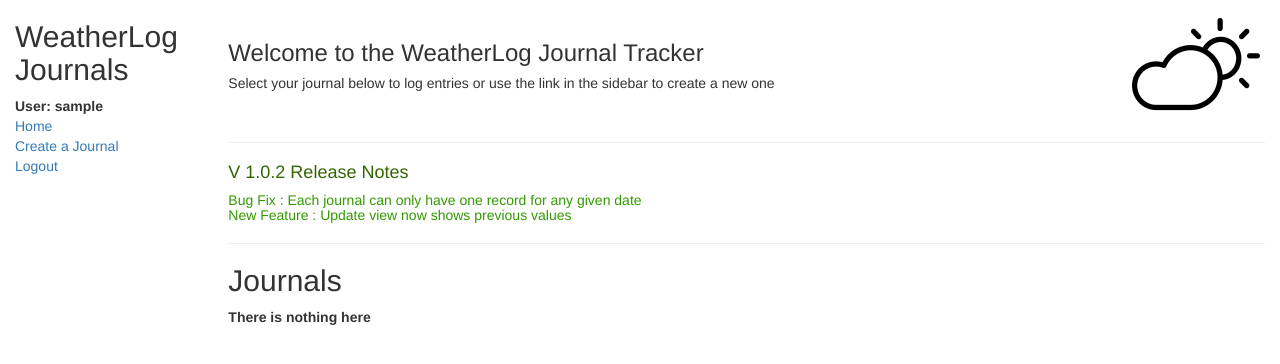
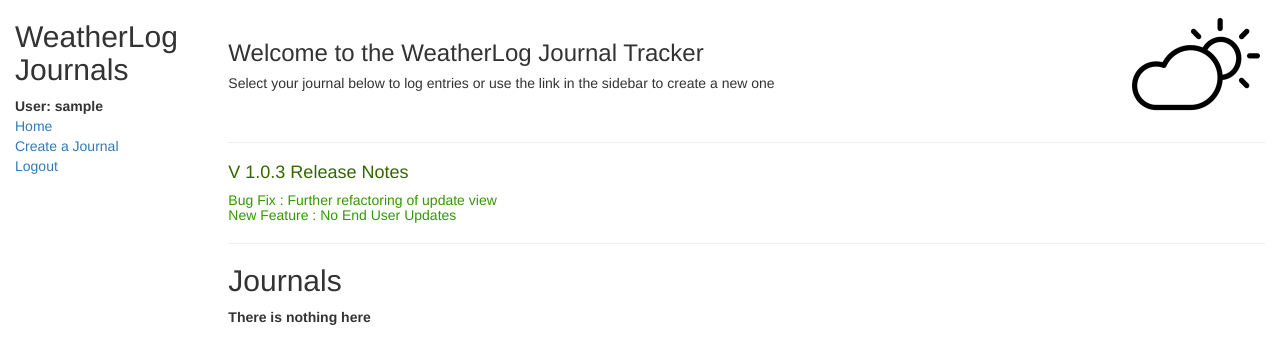
Before and after one commit to Cjhosu/Weatherlogger, a Django app: page /tracker/ in a window 1280 px wide. Shown: the top 364 px of the page. Run offline with Django 3.2, Linux system fonts and the light colour scheme; the visitor is signed in with stand-in values (Sample User, id 1); data that the repository does not hold is empty; some libraries are stand-ins or nearby versions.

Commit message:
Publish new release notes

```diff
--- a/tracker/templates/index.html
+++ b/tracker/templates/index.html
@@ -5,9 +5,9 @@
 <h5> Select your journal below to log entries or use the link in the sidebar to create a new one</h5>
 <br>
 <hr>
-<strong><h4 style="color:#336600">  V 1.0.2 Release Notes </h4>
-<h5 style="color:#339900">  Bug Fix : Each journal can only have one record for any given date<br/>
-                            New Feature : Update view now shows previous values</h5>
+<strong><h4 style="color:#336600">  V 1.0.3 Release Notes </h4>
+<h5 style="color:#339900">  Bug Fix : Further refactoring of update view<br/>
+                            New Feature : No End User Updates</h5>
 <hr>
 <h2> Journals </h2>
 
```
